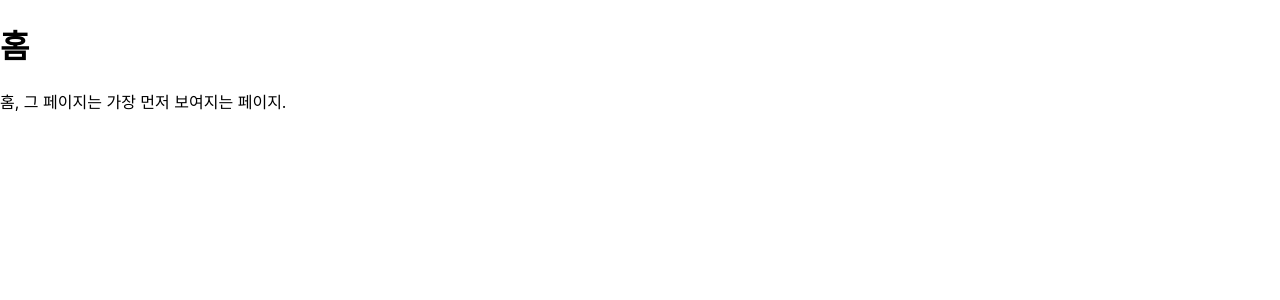
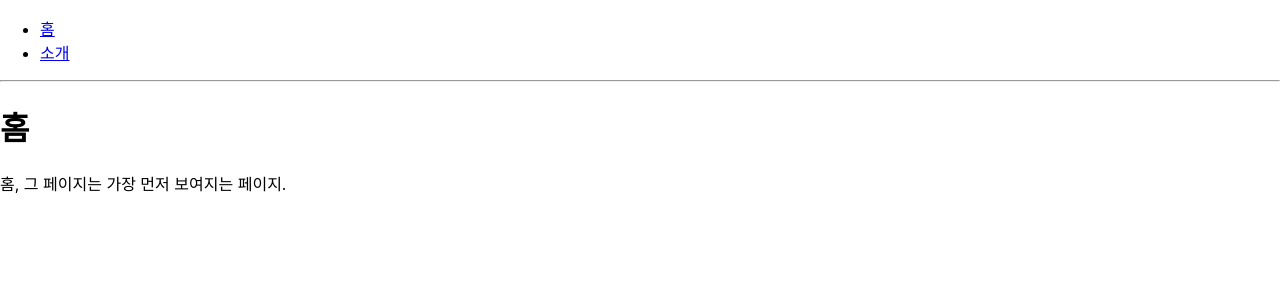
Before and after one commit to eldbxor/React.Tutorial.Router, a React (Create React App) app: page / in a window 1280 px wide. Shown: the top 300 px of the page. Built offline with nearby package versions, Linux system fonts and the light colour scheme.

Commit message:
Link를 이용한 페이지 주소 변경

```diff
--- a/src/App.js
+++ b/src/App.js
@@ -1,10 +1,19 @@
-import { Route, Routes } from "react-router-dom";
+import { Route, Routes, Link } from "react-router-dom";
 import About from "./About";
 import Home from "./Home";
 
 const App = () => {
   return (
     <div>
+      <ul>
+        <li>
+          <Link to="/">홈</Link>
+        </li>
+        <li>
+          <Link to="/about">소개</Link>
+        </li>
+      </ul>
+      <hr />
       <Routes>
         <Route path="/" element={<Home />} exact={true} />
         <Route path="/about" element={<About />} />
```
